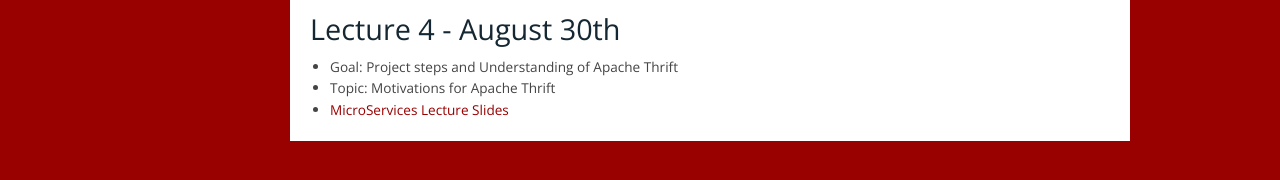
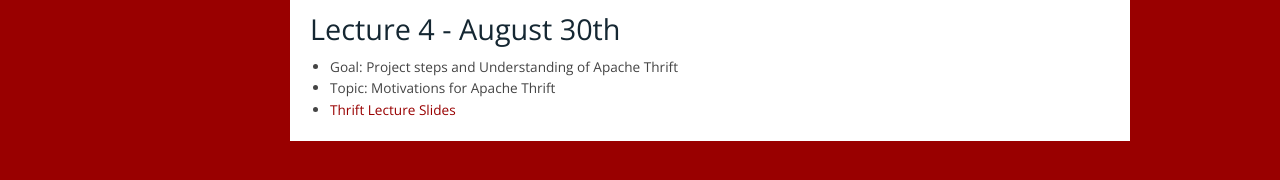
Before and after one commit to airavata-courses/airavata-courses.github.io, a Jekyll site: the page built from lectures.md, in a window 1280 px wide. Shown: the part 653-833 px from the top of the page. Built offline with Jekyll 4.4.1, drawn with Linux system fonts in a browser that asks for light colours; our own code applies the rules of GitHub Pages for plain Markdown files.

```diff
--- a/lectures.md
+++ b/lectures.md
@@ -35,7 +35,7 @@
 ###  Lecture 4 - August 30th
 * Goal: Project steps and Understanding of Apache Thrift
 * Topic: Motivations for Apache Thrift
-* [MicroServices Lecture Slides]({{ site.url }}slides/SGA-Fall2018-Thrift-August30.pdf)
+* [Thrift Lecture Slides]({{ site.url }}slides/SGA-Fall2018-Thrift-August30.pdf)
 
 <!--
 
```
